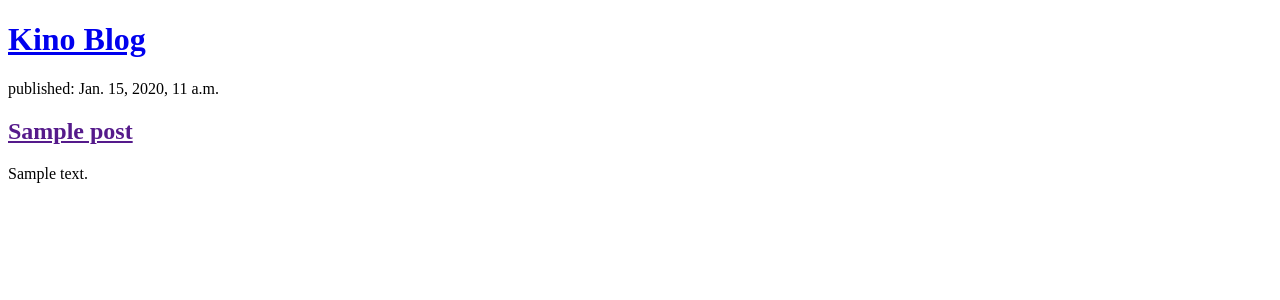
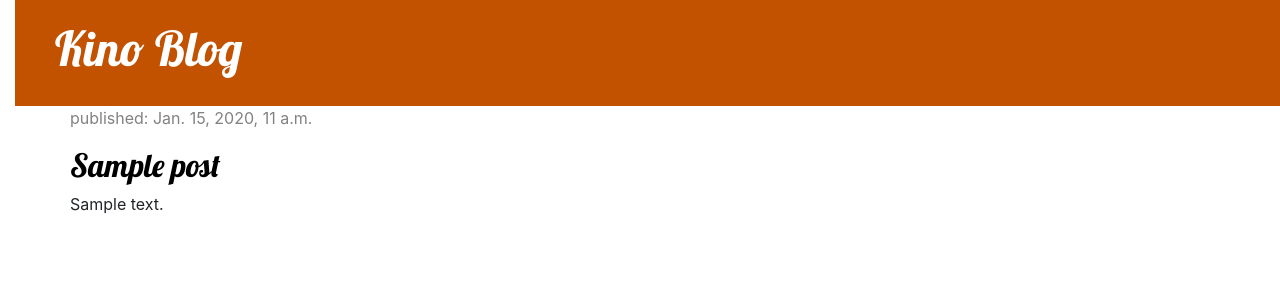
Before and after one commit to jgdaimiel/py_blog, a Django app: template blog/templates/blog/post_list.html in a window 1280 px wide. Shown: the top 300 px of the page. Run offline with Django 3.2, Linux system fonts and the light colour scheme; the template is opened without the code that fills it: values that come from a table or form of the project are taken from there, others are empty; tables that the repository leaves empty hold one stand-in row (values such as "Sample post"); some libraries are stand-ins or nearby versions.

Commit message:
css added

```diff
--- /dev/null
+++ b/blog/static/css/blog.css
@@ -0,0 +1,55 @@
+h1 a, h2 a {
+    color: #C25100;
+    font-family: 'lobster';
+}
+
+body {
+    padding-left: 15px;
+}
+
+.page-header {
+    background-color: #C25100;
+    margin-top: 0;
+    padding: 20px 20px 20px 40px;
+}
+
+.page-header h1, .page-header h1 a, .page-header h1 a:visited, .page-header h1 a:active {
+    color: #ffffff;
+    font-size: 36pt;
+    text-decoration: none;
+}
+
+.content {
+    margin-left: 40px;
+}
+
+h1, h2, h3, h4 {
+    font-family: 'Lobster', cursive;
+}
+
+.date {
+    color: #828282;
+}
+
+.save {
+    float: right;
+}
+
+.post-form textarea, .post-form input {
+    width: 100%;
+}
+
+.top-menu, .top-menu:hover, .top-menu:visited {
+    color: #ffffff;
+    float: right;
+    font-size: 26pt;
+    margin-right: 20px;
+}
+
+.post {
+    margin-bottom: 70px;
+}
+
+.post h2 a, .post h2 a:visited {
+    color: #000000;
+}
--- /dev/null
+++ b/blog/templates/blog/base.html
@@ -0,0 +1,37 @@
+{% load static %}
+<!doctype html>
+<html lang="en">
+<head>
+	<meta charset="utf-8">
+	<meta name="viewport" content="width=device-width, initial-scale=1, shrink-to-fit=no">
+
+	<!-- Bootstrap CSS -->
+	<link rel="stylesheet" href="https://stackpath.bootstrapcdn.com/bootstrap/4.3.1/css/bootstrap.min.css" integrity="sha384-ggOyR0iXCbMQv3Xipma34MD+dH/1fQ784/j6cY/iJTQUOhcWr7x9JvoRxT2MZw1T" crossorigin="anonymous">
+
+	<link rel="stylesheet" href="{% static 'css/blog.css' %}">
+	<link href="//fonts.googleapis.com/css?family=Lobster&subset=latin,latin-ext" rel="stylesheet" type="text/css">
+
+	<title>Kino's blog</title>
+</head>
+<body>
+	<div class="page-header">
+            <h1><a href="/">Kino Blog</a></h1>
+    </div>
+
+       <div class="content container">
+    		<div class="row">
+        		<div class="col-md-8">
+            		{% block content %}
+                {% endblock %}
+        		</div>
+    		</div>
+		</div>
+
+
+        <!-- Optional JavaScript -->
+        <script src="https://code.jquery.com/jquery-3.3.1.slim.min.js" integrity="sha384-q8i/X+965DzO0rT7abK41JStQIAqVgRVzpbzo5smXKp4YfRvH+8abtTE1Pi6jizo" crossorigin="anonymous"></script>
+		<script src="https://cdnjs.cloudflare.com/ajax/libs/popper.js/1.14.7/umd/popper.min.js" integrity="sha384-UO2eT0CpHqdSJQ6hJty5KVphtPhzWj9WO1clHTMGa3JDZwrnQq4sF86dIHNDz0W1" crossorigin="anonymous"></script>
+		<script src="https://stackpath.bootstrapcdn.com/bootstrap/4.3.1/js/bootstrap.min.js" integrity="sha384-JjSmVgyd0p3pXB1rRibZUAYoIIy6OrQ6VrjIEaFf/nJGzIxFDsf4x0xIM+B07jRM" crossorigin="anonymous"></script>
+
+</body>
+</html>
--- a/blog/templates/blog/post_list.html
+++ b/blog/templates/blog/post_list.html
@@ -1,21 +1,13 @@
-<!DOCTYPE html>
-<html>
-<head>
-	<title>Kino's blog</title>
-</head>
-<body>
-	<div>
-            <h1><a href="/">Kino Blog</a></h1>
-    </div>
+{% extends 'blog/base.html' %}
 
-        <div>
-        	{% for post in posts %}
-				<div>
-        			<p>published: {{ post.published_date }}</p>
-        			<h2><a href="">{{ post.title }}</a></h2>
-        			<p>{{ post.text|linebreaksbr }}</p>
-    			</div>
-    		{% endfor %}
-        </div>
-</body>
-</html>
+{% block content %}
+	{% for post in posts %}
+		<div class="post">
+			<div class="date">
+				<p>published: {{ post.published_date }}</p>
+			</div>
+			<h2><a href="">{{ post.title }}</a></h2>
+			<p>{{ post.text|linebreaksbr }}</p>
+		</div>
+	{% endfor %}
+{%endblock%}
--- a/myblog/settings.py
+++ b/myblog/settings.py
@@ -25,7 +25,7 @@ SECRET_KEY = '0l%(rse($jjcm(5l5cwk!$ks!r806_3q2uz+$x&_yhc_^eq1^0'
 # SECURITY WARNING: don't run with debug turned on in production!
 DEBUG = True
 
-ALLOWED_HOSTS = ['localhost', '127.0.0.1', '.pyhonanywhere.com']
+ALLOWED_HOSTS = ['localhost', '127.0.0.1', '.pythonanywhere.com']
 
 
 # Application definition
```
